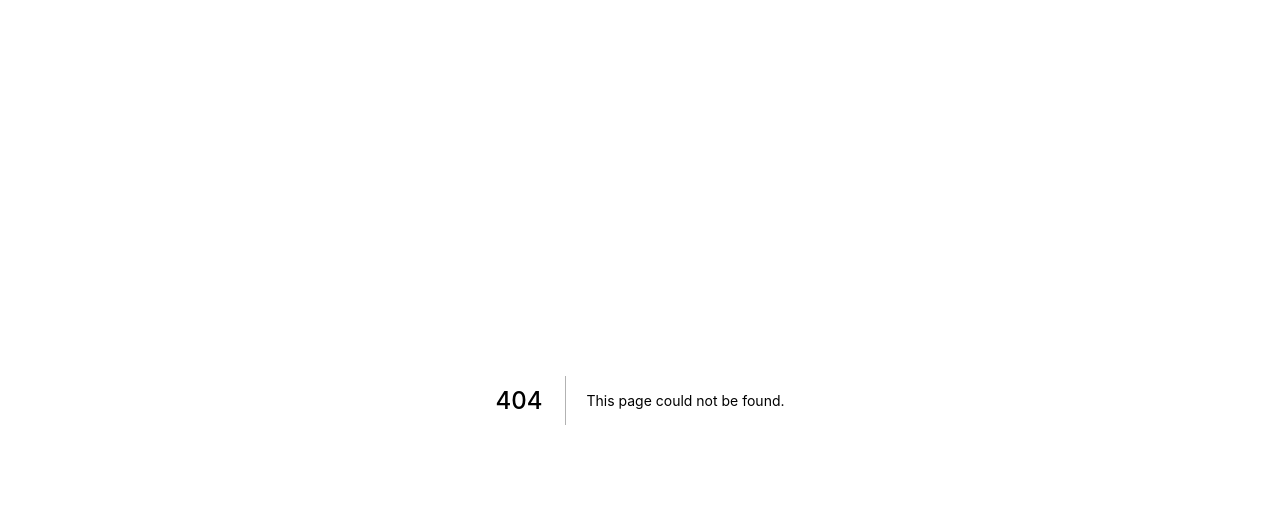
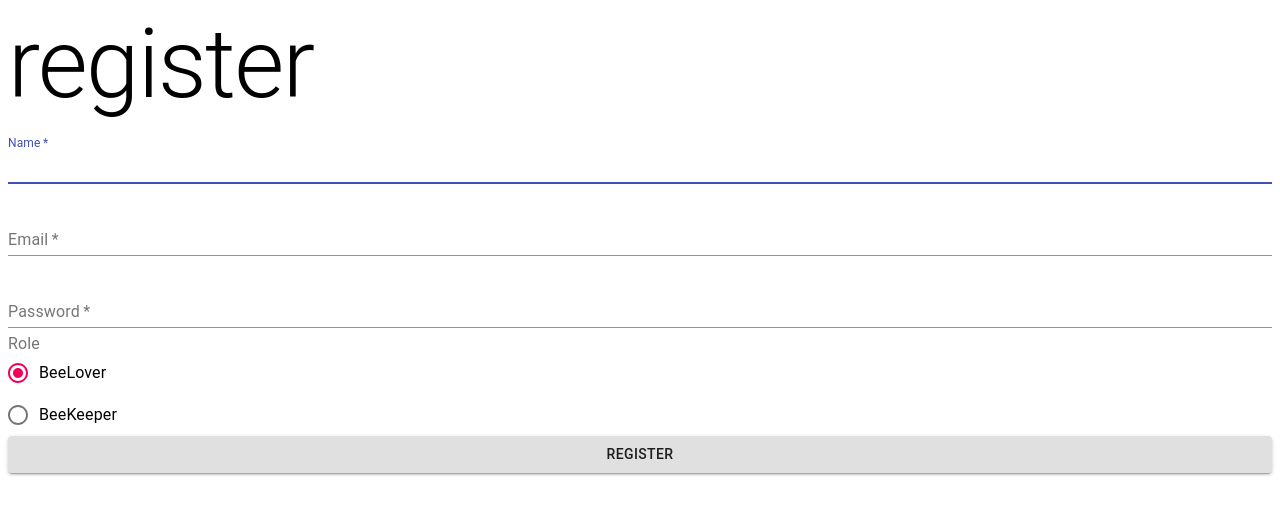
Before and after one commit to hapibees-pei/honeybee, a Next.js app: page /register in a window 1280 px wide. Before the commit this address had no page. Shown: the top 514 px of the page. Built offline with nearby package versions, Linux system fonts and the light colour scheme.

Commit message:
login and register forms

```diff
--- /dev/null
+++ b/components/RegisterForm/index.js
@@ -0,0 +1,60 @@
+import React from 'react';
+import {
+	Button,
+	TextField,
+	FormControl,
+	FormLabel,
+	RadioGroup,
+	RadioButton,
+	Radio,
+	FormHelperText,
+	FormControlLabel
+} from '@material-ui/core';
+
+const RegisterForm = props => (
+	<div>
+		<TextField
+			required
+			fullWidth
+			autoFocus
+			margin="normal"
+			id="name"
+			key="name"
+			autoComplete="name"
+			label="Name"
+		/>
+		<TextField
+			required
+			fullWidth
+			margin="normal"
+			id="email"
+			key="email"
+			autoComplete="email"
+			label="Email"
+		/>
+		<TextField
+			required
+			fullWidth
+			margin="normal"
+			id="password"
+			key="password"
+			type="password"
+			autoComplete="current-password"
+			label="Password"
+		/>
+		<FormControl component="fieldset">
+			<FormLabel component="legend">Role</FormLabel>
+			<RadioGroup defaultValue="beelover" name="role">
+				<FormControlLabel value="beelover" control={<Radio />} label="BeeLover" />
+				<FormControlLabel value="beekeeper" control={<Radio />} label="BeeKeeper" />
+			</RadioGroup>
+		</FormControl>
+		<Button
+			fullWidth
+			variant="contained">
+			Register
+		</Button>
+	</div>
+);
+
+export default RegisterForm;
--- /dev/null
+++ b/pages/register.js
@@ -0,0 +1,13 @@
+import RegisterForm from '../components/RegisterForm';
+import Typography from '@material-ui/core/Typography';
+
+const Login = () => (
+	<div>
+		<Typography variant="h1">
+			register
+		</Typography>
+		<RegisterForm />
+	</div>
+);
+
+export default Login;
```
Also changed, not shown: components/LoginForm/index.js (added, +37 -0 lines), pages/login.js (added, +13 -0 lines).
